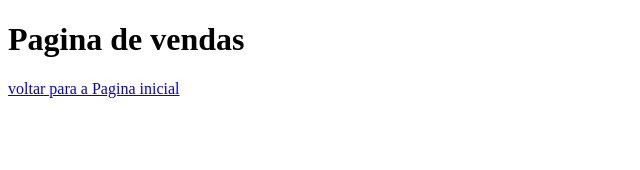
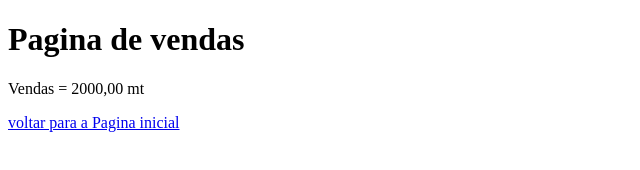
Before and after one commit to AbreuPedro-Dev/Aulas-Github, a plain HTML site: page Vendas.html in a window 1280 px wide. Shown: the whole page, without its empty margins (0-640 px from the left). Drawn offline with Linux system fonts and the light colour scheme.

Commit message:
Acrescentado valor de Vendas

```diff
--- a/Vendas.html
+++ b/Vendas.html
@@ -7,6 +7,7 @@
 </head>
 <body>
     <h1>Pagina de vendas</h1>
+    <p>Vendas = 2000,00 mt</p>
     <a href="index.html">voltar para a Pagina inicial</a>
 </body>
 </html>
```
